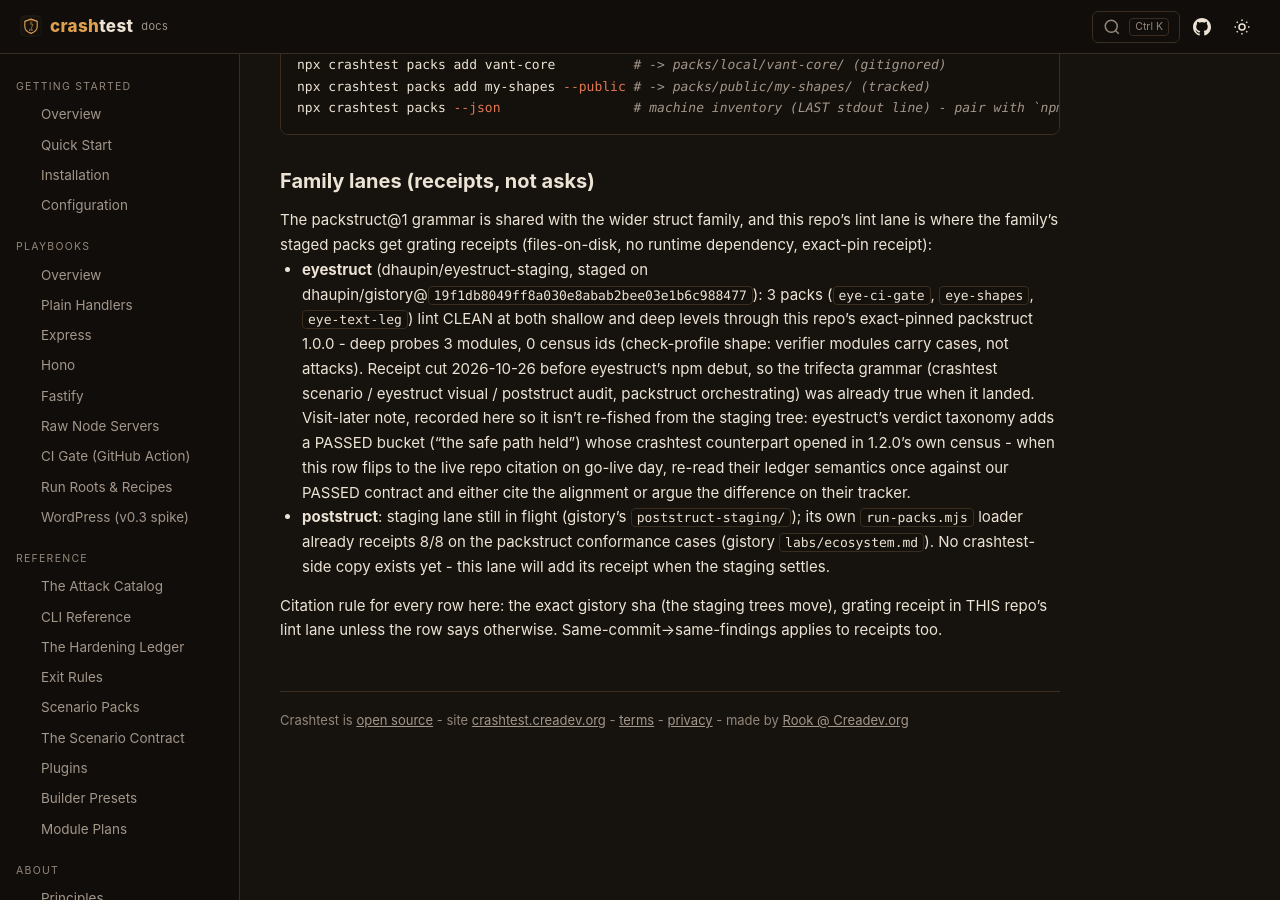
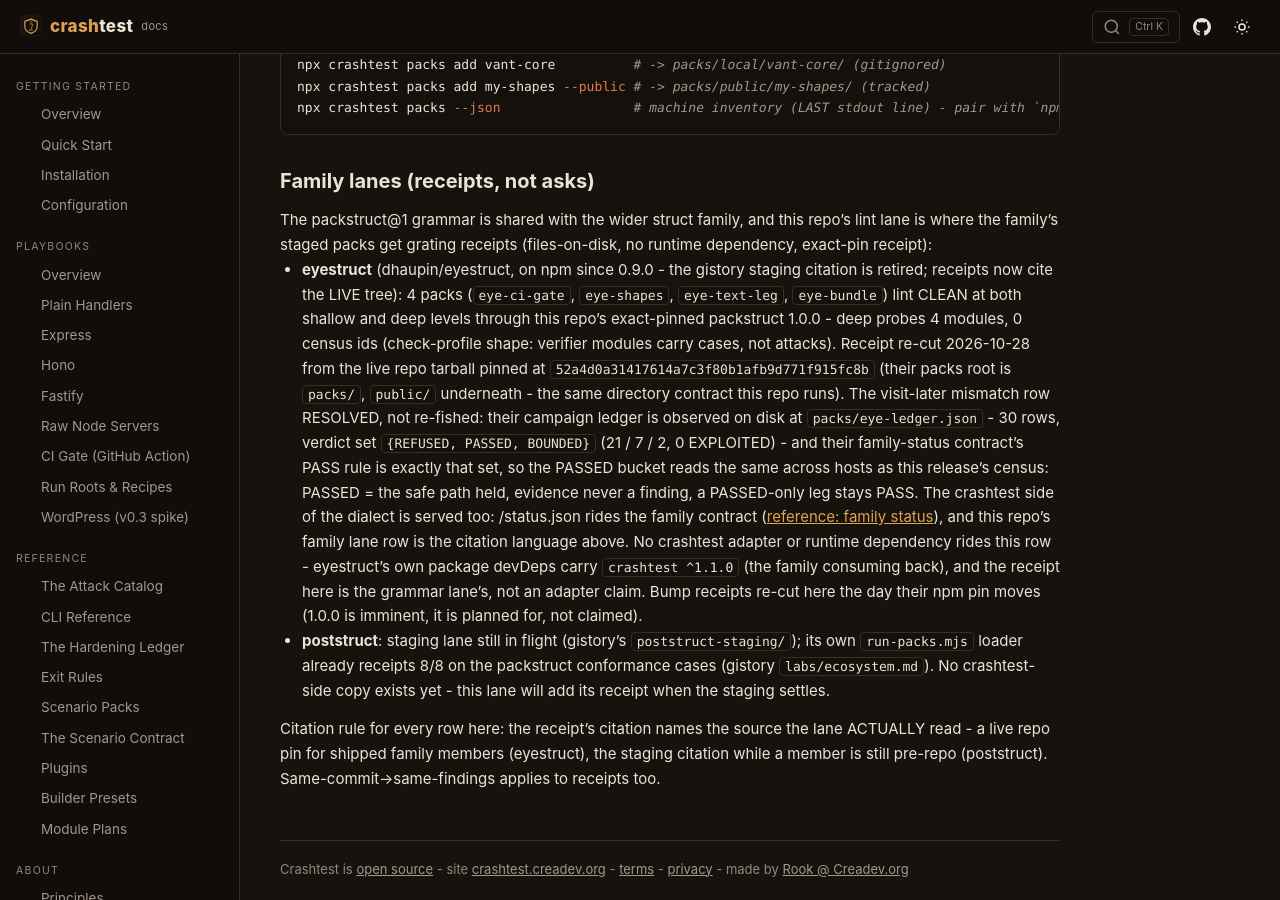
Before and after one commit to dhaupin/crashtest, a Jekyll site: the page built from docs/reference/packs.md, in a window 1280 px wide and 900 px high, scrolled down 6201 px. Built offline with Jekyll 4.4.1, drawn with Linux system fonts in a browser that asks for light colours.

Commit message:
family lanes: the eyestruct row goes LIVE on its npm debut
The gistory staging citation is retired for eyestruct: the receipt re-cuts
against the live repo tarball pinned at 52a4d0a3 (4 packs - eye-bundle
joined - lint CLEAN shallow+deep through packstruct 1.0.0, 4 modules, 0
census ids). The staging visit-later row resolves from observed bytes:
their eye-ledger carries {REFUSED, PASSED, BOUNDED} - the same
PASSED-means-evidence semantics 1.2.0 opens. poststruct's staging row
stays until its staging settles.

🤖 Generated with Codebuff
Co-Authored-By: Codebuff <noreply@codebuff.com>

```diff
--- a/docs/reference/packs.md
+++ b/docs/reference/packs.md
@@ -364,27 +364,38 @@ The packstruct@1 grammar is shared with the wider struct family, and
 this repo's lint lane is where the family's staged packs get grating
 receipts (files-on-disk, no runtime dependency, exact-pin receipt):
 
-- **eyestruct** (dhaupin/eyestruct-staging, staged on
-dhaupin/gistory@`19f1db8049ff8a030e8abab2bee03e1b6c988477`): 3 packs
-(`eye-ci-gate`, `eye-shapes`, `eye-text-leg`) lint CLEAN at both
-shallow and deep levels through this repo's exact-pinned packstruct
-1.0.0 - deep probes 3 modules, 0 census ids (check-profile shape:
-verifier modules carry cases, not attacks). Receipt cut 2026-10-26
-before eyestruct's npm debut, so the trifecta grammar (crashtest
-scenario / eyestruct visual / poststruct audit, packstruct
-orchestrating) was already true when it landed. Visit-later note,
-recorded here so it isn't re-fished from the staging tree: eyestruct's
-verdict taxonomy adds a PASSED bucket ("the safe path held") whose
-crashtest counterpart opened in 1.2.0's own census - when this row
-flips to the live repo citation on go-live day, re-read their ledger
-semantics once against our PASSED contract and either cite the
-alignment or argue the difference on their tracker.
+- **eyestruct** (dhaupin/eyestruct, on npm since 0.9.0 - the gistory
+staging citation is retired; receipts now cite the LIVE
+tree): 4 packs (`eye-ci-gate`, `eye-shapes`, `eye-text-leg`,
+`eye-bundle`) lint CLEAN at both shallow and deep levels through this
+repo's exact-pinned packstruct 1.0.0 - deep probes 4 modules, 0 census
+ids (check-profile shape: verifier modules carry cases, not attacks).
+Receipt re-cut 2026-10-28 from the live repo tarball pinned at
+`52a4d0a31417614a7c3f80b1afb9d771f915fc8b` (their packs root is
+`packs/`, `public/` underneath - the same directory contract this repo
+runs). The visit-later mismatch row RESOLVED, not re-fished: their
+campaign ledger is observed on disk at `packs/eye-ledger.json` - 30
+rows, verdict set `{REFUSED, PASSED, BOUNDED}` (21 / 7 / 2, 0
+EXPLOITED) - and their family-status contract's PASS rule is exactly
+that set, so the PASSED bucket reads the same across hosts as this
+release's census: PASSED = the safe path held, evidence never a
+finding, a PASSED-only leg stays PASS. The crashtest side of the dialect
+is served too: /status.json rides the family contract ([reference:
+family status](/crashtest/reference/status)), and this repo's family
+lane row is the citation language above. No crashtest adapter or runtime
+dependency rides this row - eyestruct's own package devDeps carry
+`crashtest ^1.1.0` (the family consuming back), and the receipt here is
+the grammar lane's, not an adapter claim. Bump receipts re-cut here the
+day their npm pin moves (1.0.0 is imminent, it is planned for, not
+claimed).
 - **poststruct**: staging lane still in flight (gistory's
 `poststruct-staging/`); its own `run-packs.mjs` loader already receipts
 8/8 on the packstruct conformance cases (gistory `labs/ecosystem.md`).
 No crashtest-side copy exists yet - this lane will add its receipt when
 the staging settles.
 
-Citation rule for every row here: the exact gistory sha (the staging
-trees move), grating receipt in THIS repo's lint lane unless the row
-says otherwise. Same-commit->same-findings applies to receipts too.
+Citation rule for every row here: the receipt's citation names the
+source the lane ACTUALLY read - a live repo pin for shipped family
+members (eyestruct), the staging citation while a member is still
+pre-repo (poststruct). Same-commit->same-findings applies to receipts
+too.
```
Also changed, not shown: docs/discussions/announcing-v1.2.0.md (+11 -4 lines), CHANGELOG.md.
